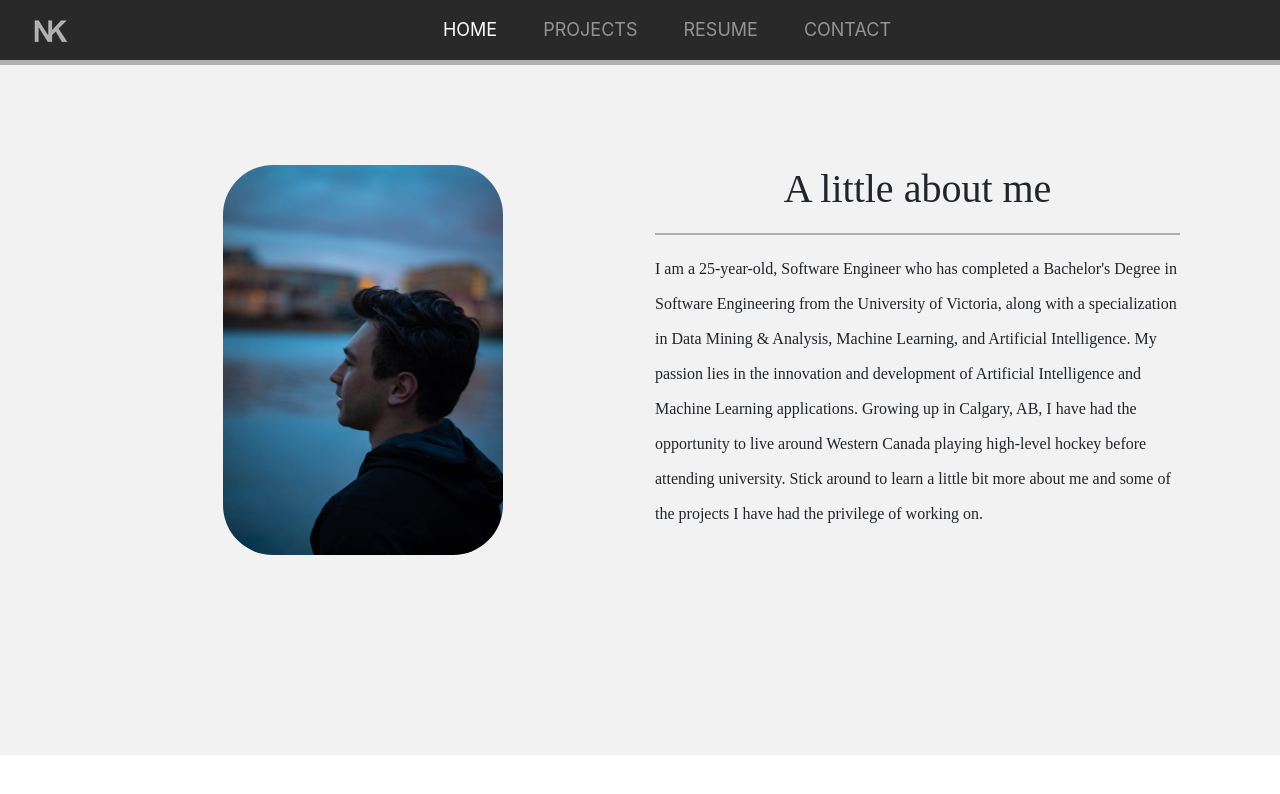
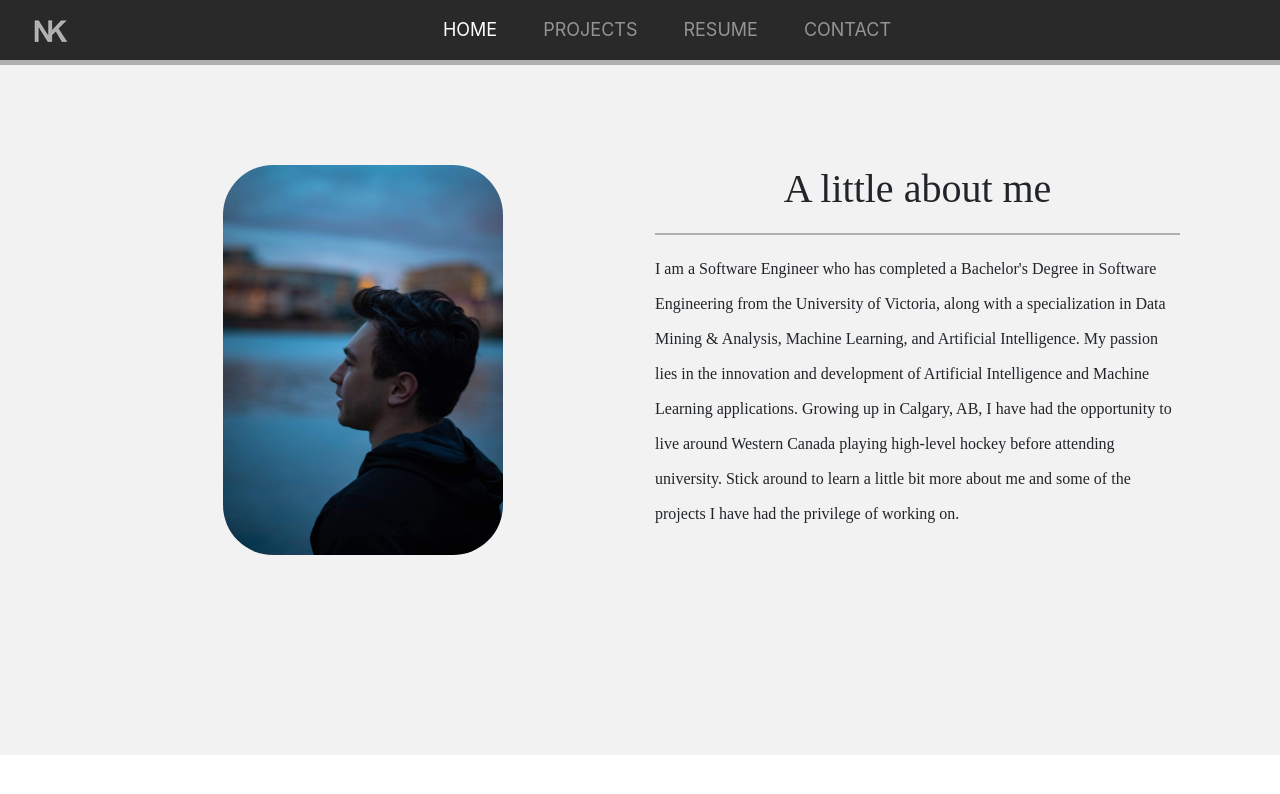
Before and after one commit to nolankurylo/nolankurylo.github.io, a Jekyll site: the page built from index.html, in a window 1280 px wide and 900 px high, scrolled down 885 px. Shown: the top 794 px of the window. Built offline with Jekyll 4.4.1, drawn with Linux system fonts in a browser that asks for light colours; nearby versions of some CDN libraries; some web fonts are replaced; comment, search, counter and statistics services are not loaded.

Commit message:
Update index.html

```diff
--- a/index.html
+++ b/index.html
@@ -35,7 +35,7 @@ active: index
             <div class="col-md-6 text-left " data-aos="fade-left"  style="line-height: 35px;">
                 <h1 class="text-center"style="font-family: Baskervville; margin-bottom: 20px">A little about me</h1>
                 <hr class="hr-gold">
-                <p style="font-family: ABeeZee;"> I am a 25-year-old, Software Engineer who has completed a Bachelor's
+                <p style="font-family: ABeeZee;"> I am a Software Engineer who has completed a Bachelor's
                     Degree in Software Engineering from the University of Victoria, along with a specialization in Data Mining & Analysis,
                     Machine Learning, and Artificial Intelligence. My passion lies in the innovation and development
                     of Artificial Intelligence and Machine Learning applications. Growing up in Calgary, AB, I have had the
```
